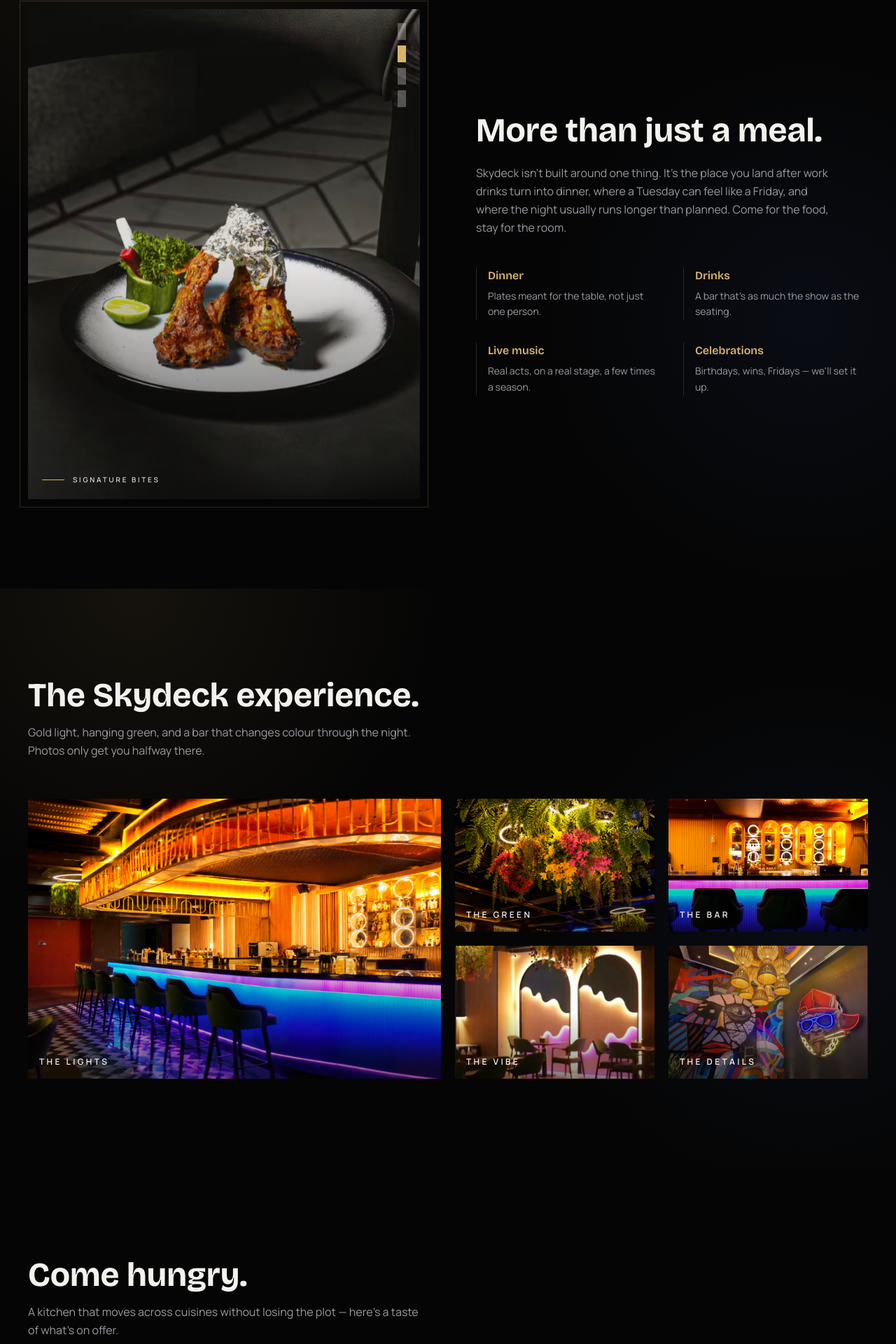
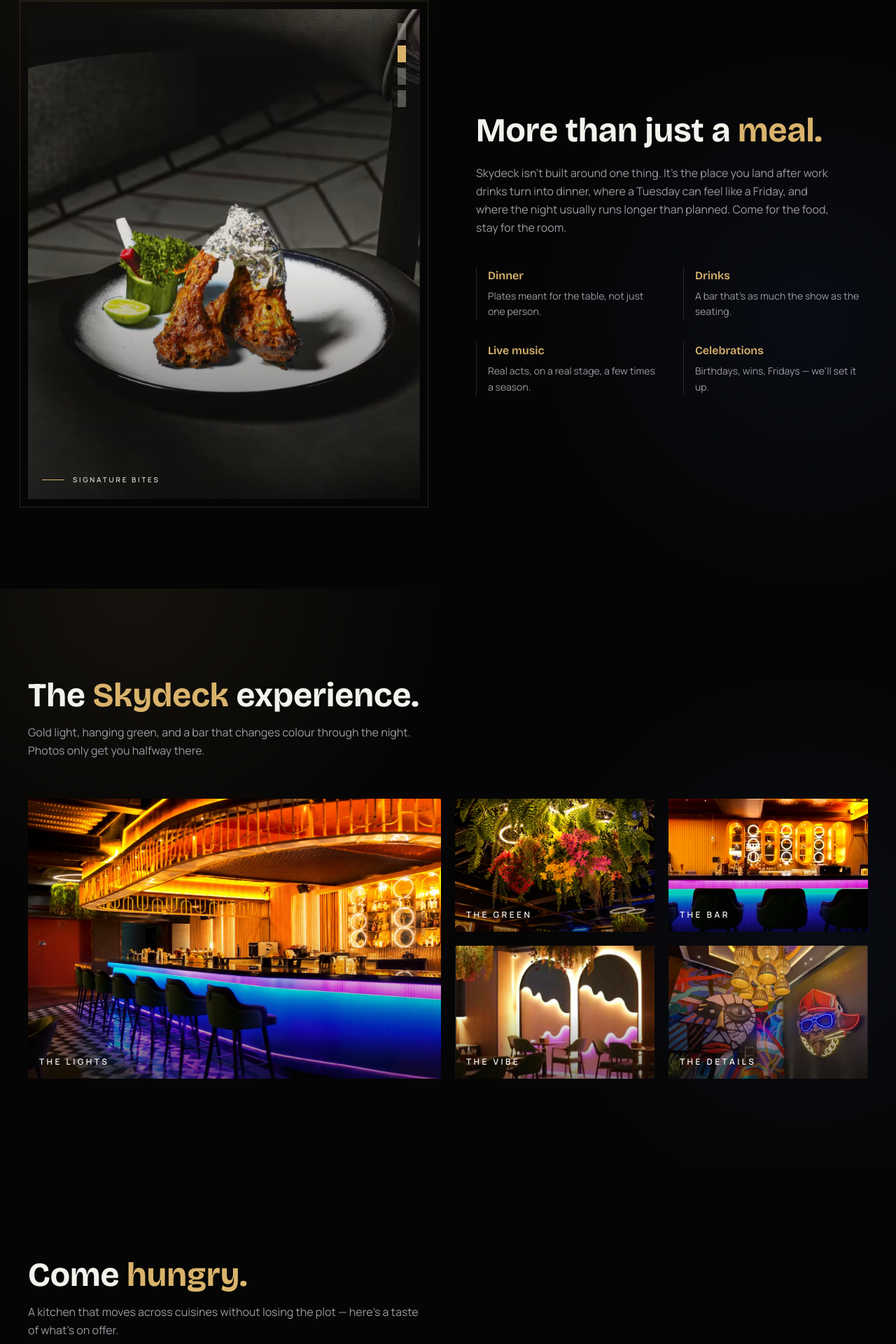
Before and after one commit to Adithyasp64/Skydeck, a Next.js app: page / in a window 1280 px wide. Shown: the part 915-2835 px from the top of the page at 70% size. Built offline with nearby package versions, Linux system fonts and the light colour scheme.

Commit message:
bug fix try 2

```diff
--- a/components/Ambience.tsx
+++ b/components/Ambience.tsx
@@ -48,7 +48,7 @@
           className="mb-14 max-w-xl"
         >
           <h2 className="font-display text-4xl font-bold leading-tight text-bone sm:text-5xl">
-            The Skydeck experience.
+            The <span className="text-gold">Skydeck</span> experience.
           </h2>
           <p className="mt-4 text-base leading-relaxed text-smoke">
             Gold light, hanging green, and a bar that changes colour through
--- a/components/CuisineShowcase.tsx
+++ b/components/CuisineShowcase.tsx
@@ -18,7 +18,7 @@
           className="mb-14 max-w-xl"
         >
           <h2 className="font-display text-4xl font-bold leading-tight text-bone sm:text-5xl">
-            Come hungry.
+            Come <span className="text-gold">hungry.</span>
           </h2>
           <p className="mt-4 text-base leading-relaxed text-smoke">
             A kitchen that moves across cuisines without losing the plot —
--- a/components/EventsSection.tsx
+++ b/components/EventsSection.tsx
@@ -25,7 +25,7 @@
           className="mb-14 max-w-xl"
         >
           <h2 className="font-display text-4xl font-bold leading-tight text-bone sm:text-5xl">
-            What&apos;s happening at Skydeck.
+            What&apos;s <span className="text-gold">happening</span> at Skydeck.
           </h2>
           <p className="mt-4 text-base leading-relaxed text-smoke">
             Live sets, DJ nights and evenings worth planning around.
@@ -224,7 +224,7 @@
             Music <span className="px-1 text-gold">•</span> Drinks <span className="px-1 text-gold">•</span> Late Nights
           </p>
           <h2 className="max-w-2xl font-display text-5xl font-bold leading-[0.94] text-bone sm:text-7xl lg:text-8xl">
-            The night is calling.
+            The <span className="text-gold">night</span> is calling.
           </h2>
           <Link
             href="#reservation"
--- a/components/Experience.tsx
+++ b/components/Experience.tsx
@@ -125,7 +125,7 @@
           className="flex flex-col justify-center"
         >
           <h2 className="font-display text-4xl font-bold leading-tight text-bone sm:text-5xl">
-            More than just a meal.
+            More than just a <span className="text-gold">meal.</span>
           </h2>
           <p className="mt-6 max-w-lg text-base leading-relaxed text-smoke">
             Skydeck isn&apos;t built around one thing. It&apos;s the place you land
--- a/components/Gallery.tsx
+++ b/components/Gallery.tsx
@@ -24,7 +24,7 @@
           className="mb-14 max-w-xl"
         >
           <h2 className="font-display text-4xl font-bold leading-tight text-bone sm:text-5xl">
-            A little look inside.
+            A little look <span className="text-gold">inside.</span>
           </h2>
           <p className="mt-4 text-base leading-relaxed text-smoke">
             Interiors, food, the bar, the crowd — a quick walk through Skydeck.
--- a/components/Hero.tsx
+++ b/components/Hero.tsx
@@ -63,7 +63,8 @@
   }, []);
 
   useEffect(() => {
-    if (isPaused) return;
+    if (window.matchMedia("(max-width: 639px)").matches) return;
+    if (isPaused || shouldReduceMotion) return;
 
     const timer = window.setInterval(() => {
       setSlideIndex((current) => (current + 1) % HERO_SLIDES.length);
--- a/components/Location.tsx
+++ b/components/Location.tsx
@@ -45,7 +45,7 @@
           transition={{ duration: 0.7 }}
         >
           <h2 className="font-display text-4xl font-bold leading-tight text-bone sm:text-5xl">
-            Find your way up.
+            Find your <span className="text-gold">way up.</span>
           </h2>
 
           <div className="mt-8">
--- a/components/MenuPreview.tsx
+++ b/components/MenuPreview.tsx
@@ -19,7 +19,7 @@
         >
           <div className="max-w-xl">
             <h2 className="font-display text-4xl font-bold leading-tight text-bone sm:text-5xl">
-              A few things worth ordering.
+              A few things worth <span className="text-gold">ordering.</span>
             </h2>
             <p className="mt-4 text-base leading-relaxed text-smoke">
               Not the whole menu — just the dishes people keep coming back for.
--- a/components/ReservationSection.tsx
+++ b/components/ReservationSection.tsx
@@ -117,7 +117,7 @@
           className="mb-12 text-center"
         >
           <h2 className="font-display text-4xl font-bold leading-tight text-bone sm:text-5xl">
-            Save your table.
+            Save your <span className="text-gold">table.</span>
           </h2>
           <p className="mt-4 text-base text-smoke">
             Tell us the essentials — we&apos;ll take care of the rest.
```
